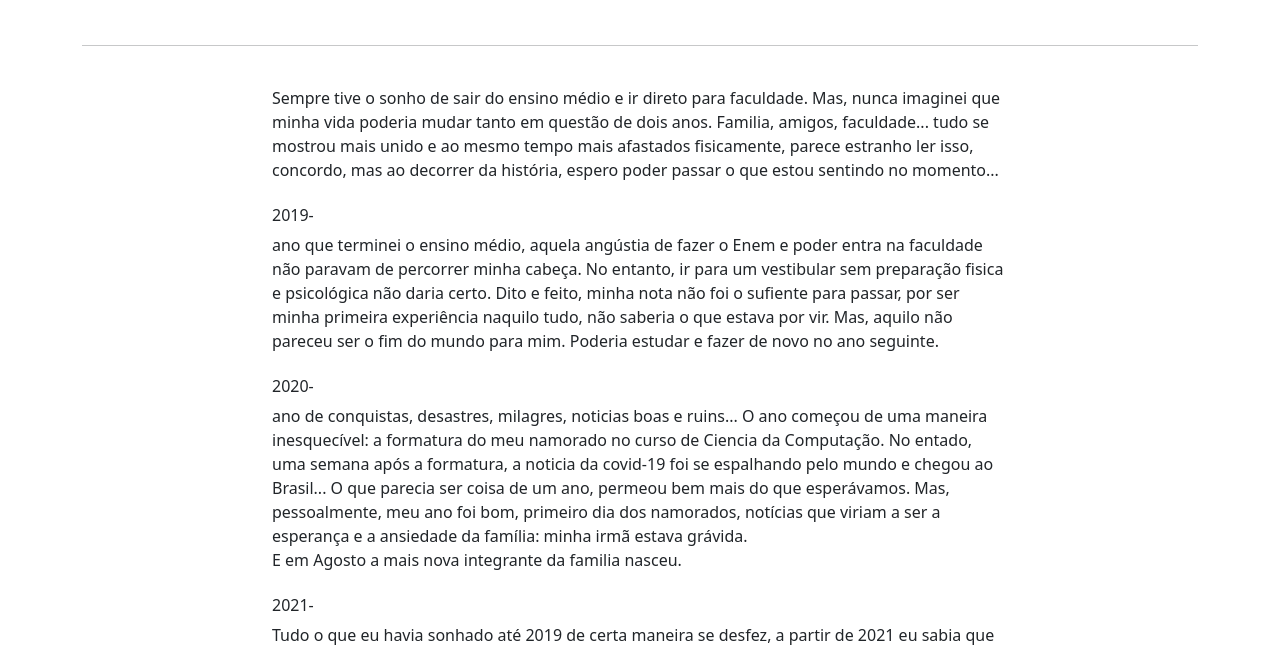
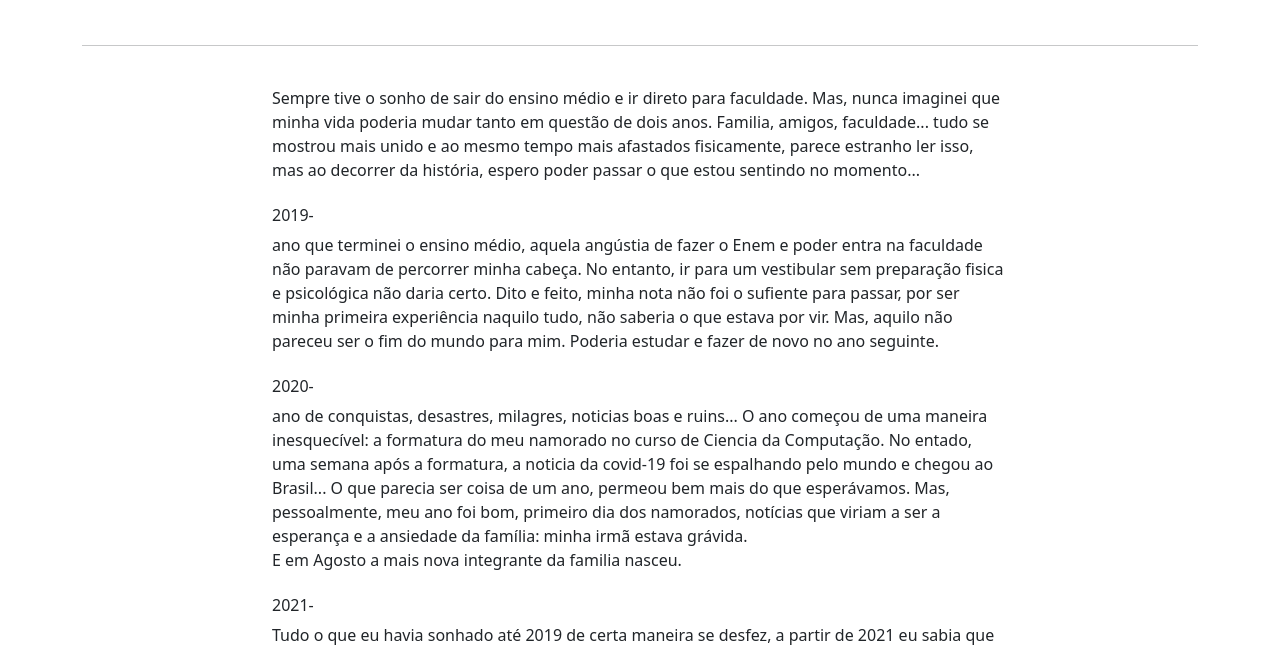
Before and after one commit to CamilaFSilva10/MeuPortfolio, a plain HTML site: page nota.html in a window 1280 px wide. Shown: the part 144-795 px from the top of the page. Drawn offline with nearby package versions, Linux system fonts and the light colour scheme.

Commit message:
Update nota.html

```diff
--- a/nota.html
+++ b/nota.html
@@ -48,7 +48,7 @@
                 <div class="col-md-2"></div>
                 <div class="col-md-8">
                    Sempre tive o sonho de sair do ensino médio e ir direto para faculdade. Mas, nunca imaginei que minha vida poderia mudar tanto em questão de dois anos.
-                   Familia, amigos, faculdade... tudo se mostrou mais unido e ao mesmo tempo mais afastados fisicamente, parece estranho ler isso, concordo,
+                   Familia, amigos, faculdade... tudo se mostrou mais unido e ao mesmo tempo mais afastados fisicamente, parece estranho ler isso,
                    mas ao decorrer da história, espero poder passar o que estou sentindo no momento...<br>
                   <br><h6>2019-</h6>ano que terminei o ensino médio, aquela angústia de fazer o Enem e poder entra na faculdade não paravam de percorrer minha cabeça. No entanto, ir para
                   um vestibular sem preparação fisica e psicológica não daria certo. Dito e feito, minha nota não foi o sufiente para passar, por ser minha primeira experiência naquilo tudo, não saberia o que estava por vir.
```
